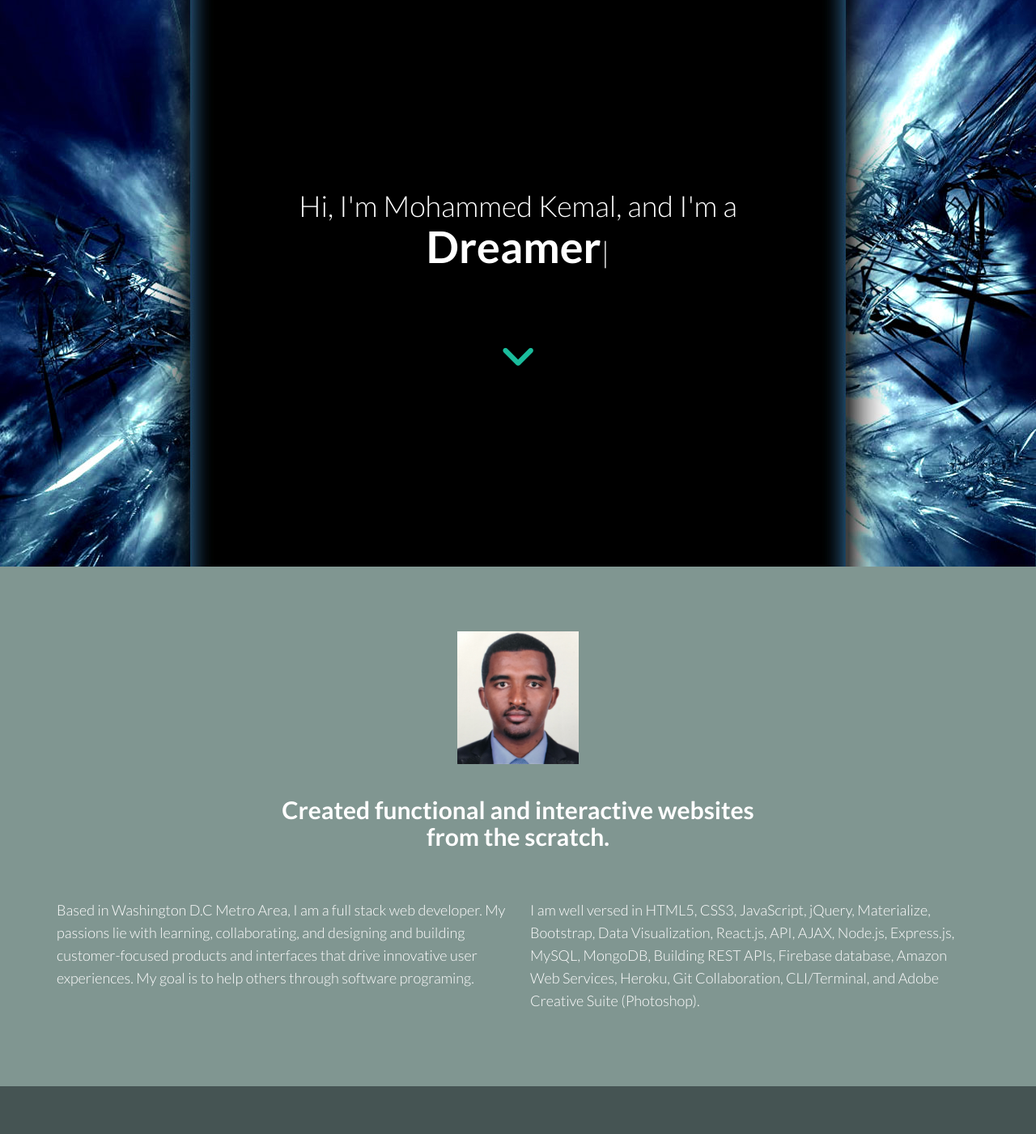
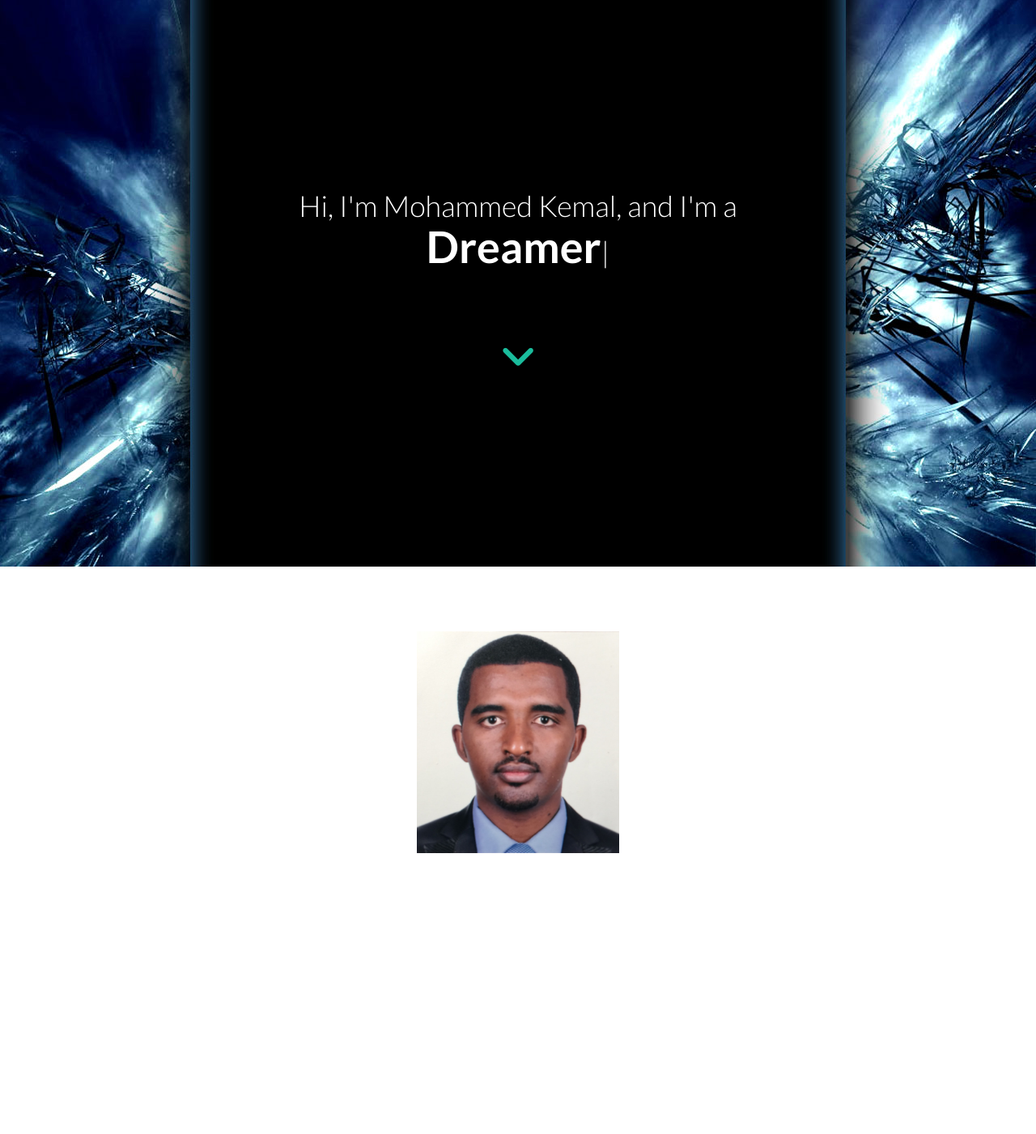
Before and after one commit to mrkem598/res, a PHP site: page / in a window 1280 px wide. Shown: the top 1401 px of the page at 81% size. Run offline with PHP 8.4, Linux system fonts and the light colour scheme; some libraries are stand-ins or nearby versions; some web fonts are replaced.

Commit message:
pro updated

```diff
--- a/assets/css/style.css
+++ b/assets/css/style.css
@@ -10,7 +10,7 @@
     font-family: 'Lato', sans-serif;
 }
 body {
-	background: #809691;
+	background: #;
 	margin: 0;
 	color: #fff;
 }
--- a/index.html
+++ b/index.html
@@ -43,8 +43,8 @@
 
     <div class="container ptb" id="intro-body">
       <div class="row">
-        <center><img class="img-responsive" src="assets/img/profilepic.png" width="150px" alt="Profile Pic"></center><br>
-        <h2 class="centered mb"><strong>Created functional and interactive websites <br>from the scratch.</strong></br></h2>
+        <center><img class="img-responsive" src="assets/img/profilepic.png" width="250px" alt="Profile Pic"></center><br>
+        <h2 class="centered mb"><strong>Created Functional & Interactive Websites <br>From The Scratch.</strong></br></h2>
         <div class="col-md-6">
           <p>Based in Washington D.C Metro Area, I am a full stack web developer. My passions lie with learning, collaborating, and designing and building customer-focused products and interfaces that drive innovative user experiences. My goal is to help others through software programing.</p>
         </div><!--/col-md-6-->
@@ -169,8 +169,8 @@
           <a href="https://twitter.com/?lang=en"><i class="fa fa-twitter"></i></a>
           <a href="https://www.linkedin.com/in/%E2%98%9E-moh-kemal-3b8591136/"><i class="fa fa-linkedin"></i></a>
           <a href="https://github.com/mrkem598"><i class="fa fa-github"></i></a>
-          <a href="https://www.linkedin.com/in/%E2%98%9E-moh-kemal-3b8591136/" target="_blank" class="btn btn-conf btn-clear"><i class="fa fa-linkedin fa-fw" id="linkedin"></i> <span class="network-name">Linkedin</span></a>
-          <a href="https://github.com/mrkem598/" target="_blank" class="btn btn-conf btn-clear"><i class="fa fa-github fa-fw" id="github""></i> <span class="network-name">Github</span></a>
+          //<a href="https://www.linkedin.com/in/%E2%98%9E-moh-kemal-3b8591136/" target="_blank" class="btn btn-conf btn-clear"><i class="fa fa-linkedin fa-fw" id="linkedin"></i> <span class="network-name">Linkedin</span></a>
+          //<a href="https://github.com/mrkem598/" target="_blank" class="btn btn-conf btn-clear"><i class="fa fa-github fa-fw" id="github""></i> <span class="network-name">Github</span></a>
 
         </div>
 
```
